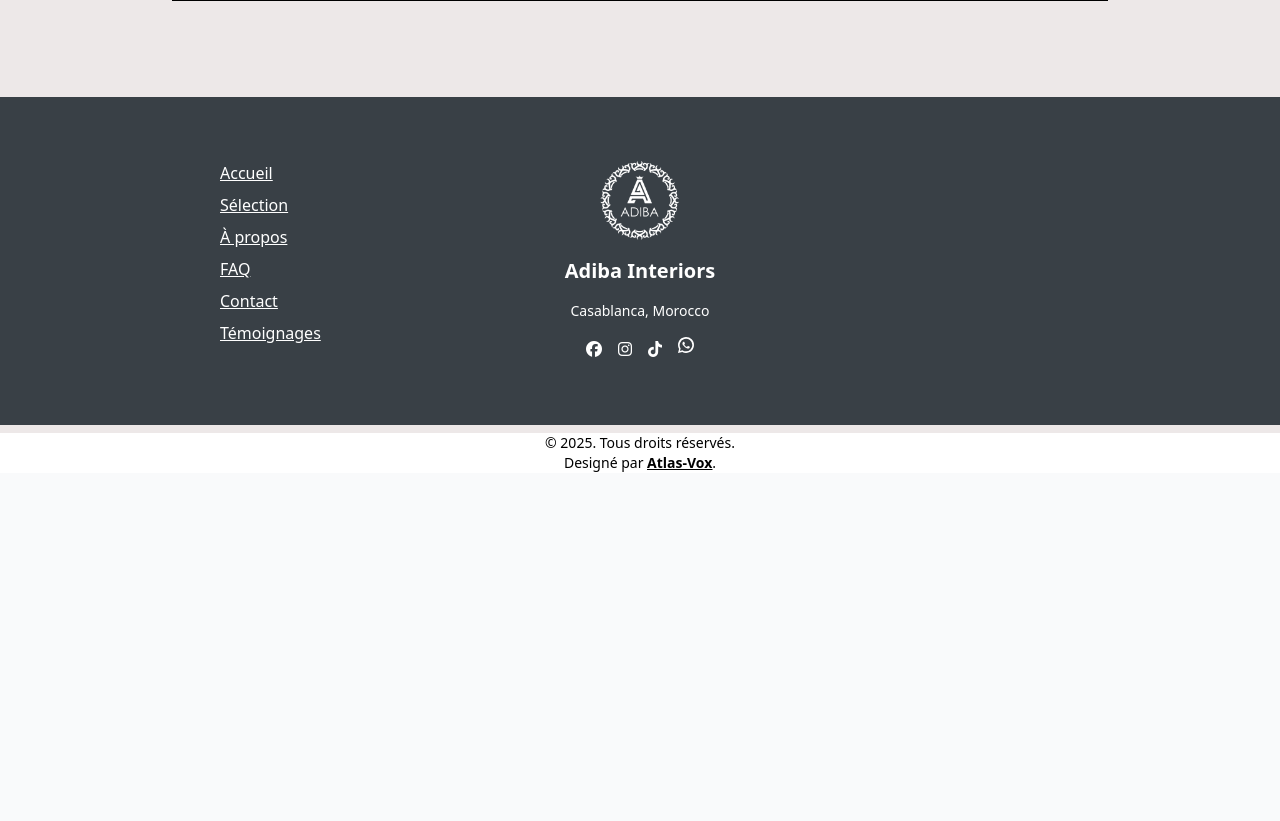
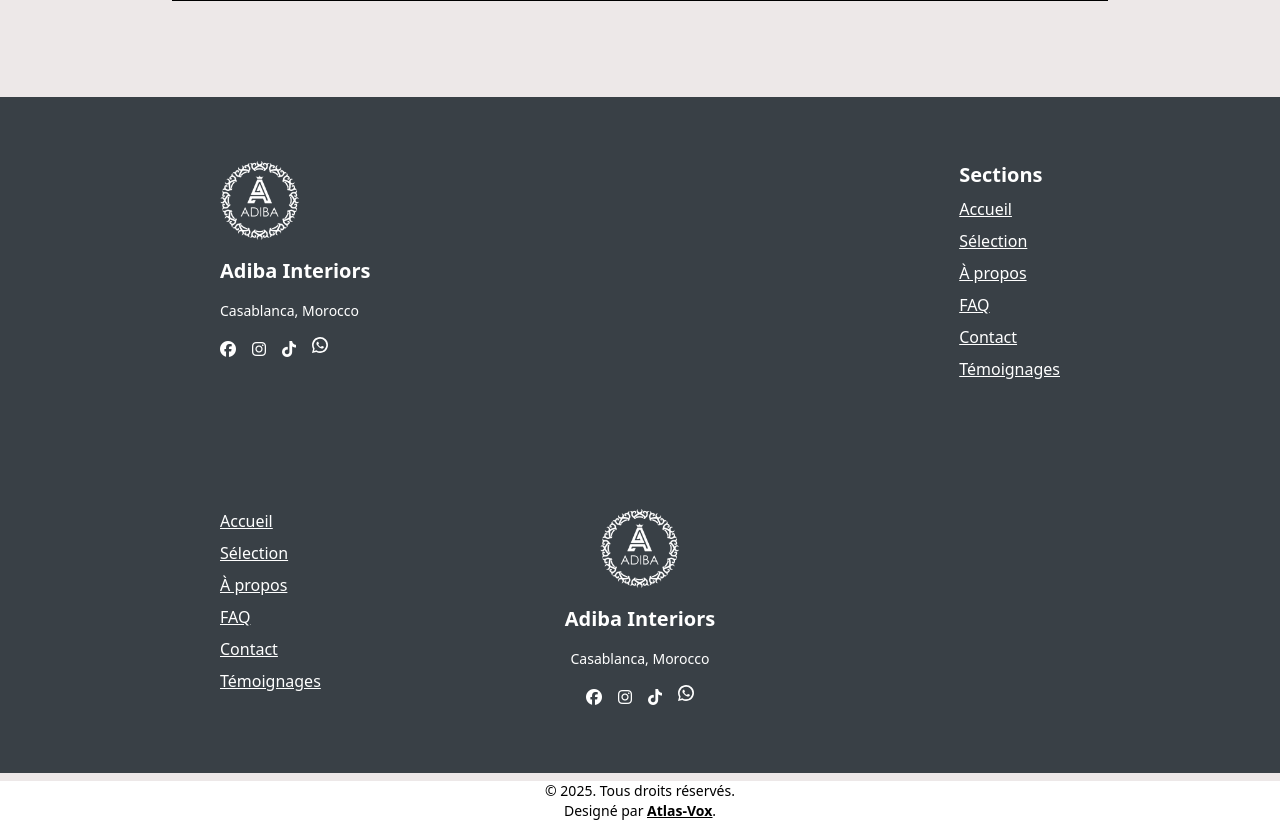
Before and after one commit to ciscm/adiba-web-django, a Django app: page /about-us in a window 1280 px wide. Shown: the part 1206-2027 px from the top of the page. Before the commit the page ends 1678 px from the top, so only its background shows below. Run offline with Django 5.2, Linux system fonts and the light colour scheme; data comes from the database, SQL or seed files in the repository; data that the repository does not hold is empty.

Commit message:
first commit

```diff
--- a/adibaDjangoWeb/templates/footer.html
+++ b/adibaDjangoWeb/templates/footer.html
@@ -1,6 +1,53 @@
 {% load static %}
 <footer   class=" pt-0  "  >
         <div  style="background-color:#394046" class=" px-4  w-full  justify-between items-center" style="; font-family: 'Poppins', sans-serif;">
+        <div  class="footer-theme-container   py-16 px-1 md:px-16" >
+<div class="w-3/4 text-white mx-auto flex flex-col md:flex-row md:justify-between text-left space-y-8 md:space-y-0 md:space-x-8">
+
+  <!-- Logo + nom + ville -->
+  <div class="flex flex-col items-start space-y-4">
+    <img src="/media/static/images/logo_white.png" alt="Atlas Vox Logo" class="h-20 w-20 rounded-full object-contain">
+    <p class="font-semibold text-xl">Adiba Interiors</p>
+    <p class="text-sm">
+
+        Casablanca, Morocco
+    </p>
+    <div class="flex space-x-4">
+      <a href="" target="_blank"><i class="fab fa-facebook fa-md"></i></a>
+      <a href="" target="_blank"><i class="fab fa-instagram fa-md"></i></a>
+      <a href="" target="_blank"><i class="fab fa-tiktok fa-md"></i></a>
+        <a href="https://wa.me/+212660758860" class="relative text-gray-800 hover:text-gray-600 group">
+        <svg class="w-4 h-4 text-white" fill="currentColor" viewBox="0 0 24 24">
+  <path d="M20.52 3.48A11.94 11.94 0 0012 0C5.37 0 0 5.37 0 12c0 2.11.55 4.09 1.6 5.85L0 24l6.38-1.63A11.94 11.94 0 0012 24c6.63 0 12-5.37 12-12 0-3.2-1.25-6.2-3.48-8.52zM12 21.5a9.5 9.5 0 01-4.88-1.36l-.35-.22-3.79.97.99-3.7-.23-.37A9.5 9.5 0 1121.5 12 9.5 9.5 0 0112 21.5zm5.05-7.13c-.27-.14-1.6-.79-1.84-.88-.24-.09-.42-.14-.6.14s-.69.88-.85 1.06c-.16.18-.32.2-.59.07-.27-.14-1.13-.42-2.16-1.33-.8-.71-1.34-1.6-1.5-1.87-.16-.27-.02-.41.12-.55.12-.12.27-.32.41-.48.14-.16.18-.27.27-.45.09-.18.05-.34-.02-.48-.07-.14-.6-1.44-.82-1.97-.22-.52-.44-.45-.6-.46-.16-.01-.34-.01-.52-.01s-.48.07-.73.34c-.25.27-.95.92-.95 2.25s.97 2.61 1.1 2.79c.14.18 1.9 2.9 4.62 4.07.65.28 1.16.45 1.56.58.65.21 1.24.18 1.7.11.52-.08 1.6-.65 1.83-1.28.23-.63.23-1.17.16-1.28-.07-.11-.27-.18-.57-.32z"/>
+</svg>
+
+        <span class="absolute bottom-full mb-2 left-1/2 transform -translate-x-1/2
+               bg-gray-800 text-white text-xs rounded px-2 py-1 opacity-0
+               group-hover:opacity-100 transition-opacity">
+           Whatsapp
+        </span>
+      </a>
+    </div>
+  </div>
+
+  <!-- Sections -->
+  <div class="flex flex-col items-start space-y-2">
+      <p class="font-bold text-xl">Sections</p>
+
+      <a href="/?lang={{ lang }}&devise={{ devise }}&token={{ token }}" class="text-md underline">{{ t.home }}</a>
+      <a href="/catalogue?lang={{ lang }}&page=1&devise={{ devise }}&token={{ token }}" class="text-md underline">{{ t.selection }}</a>
+      <a href="/about-us?lang={{ lang }}&devise={{ devise }}&token={{ token }}" class="text-md underline">{{ t.about }}</a>
+      <a href="/faqs?lang={{ lang }}&devise={{ devise }}&token={{ token }}" class="text-md underline">{{ t.faq }}</a>
+      <a href="/contact?lang={{ lang }}&devise={{ devise }}&token={{ token }}" class="text-md underline">{{ t.contact }}</a>
+      <a href="/temoignage?lang={{ lang }}&devise={{ devise }}&token={{ token }}" class="text-md underline">{{ t.testimonials }}</a>
+  </div>
+
+  <!-- Contact -->
+
+</div>
+            </div>
+        </div>
+     <div  style="background-color:#394046" class=" px-4  w-full  justify-between items-center" style="; font-family: 'Poppins', sans-serif;">
         <div  class="footer-theme-container   py-16 px-1 md:px-16" >
 <div class="w-full md:w-3/4 mx-auto text-white grid grid-cols-1 md:grid-cols-3 gap-8 text-left">
 
```
